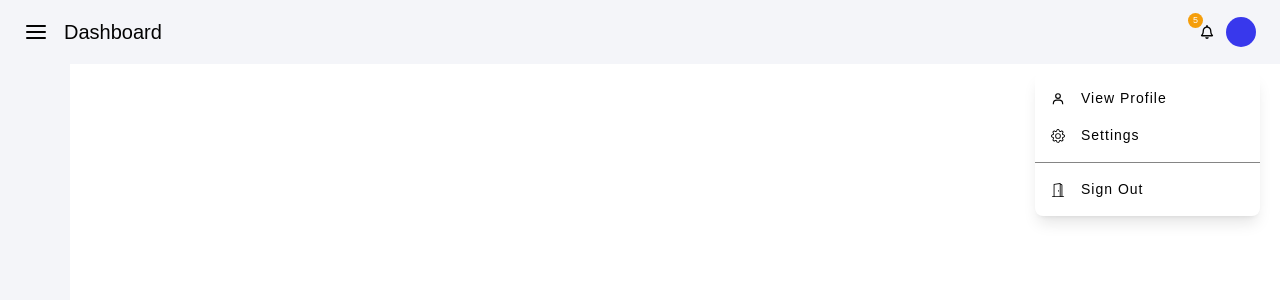
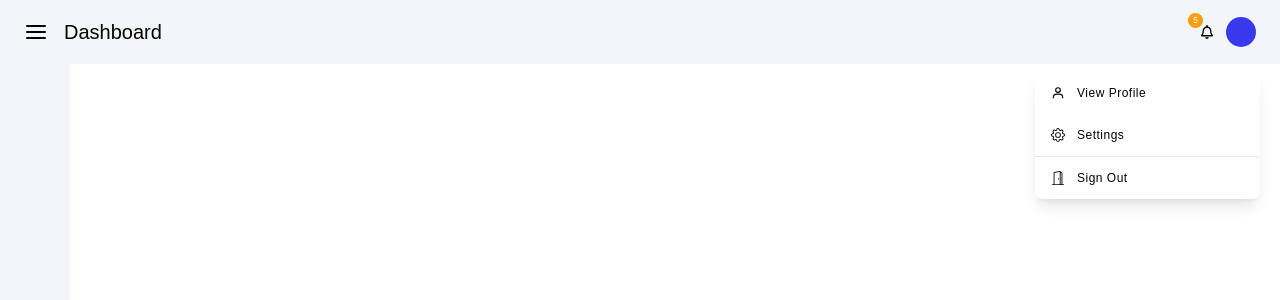
Before and after one commit to STT-WASTUKANCANA/ERP-Wastu-Digital, a Next.js app in the folder frontend/: page /workspace/overview in a window 1280 px wide. Both pictures are taken after a click on the element 1241 px from the left and 32 px from the top of the page. Shown: the top 300 px of the page. Built offline with nearby package versions, Linux system fonts and the light colour scheme.

Commit message:
refactor(profile-dropdown): adjust font, icon size and add thin border above sign out

```diff
--- a/frontend/package.json
+++ b/frontend/package.json
@@ -32,5 +32,5 @@
   "keywords": [],
   "author": "",
   "license": "ISC",
-  "type": "commonjs"
+  "type": "module"
 }
--- a/frontend/src/components/segments/ProfileDropdown.tsx
+++ b/frontend/src/components/segments/ProfileDropdown.tsx
@@ -6,20 +6,42 @@ import { Button } from '../ui/button'
 
 export const ProfileDropdown = () => {
         return (
-                <Dropdown position={`top-18 ${scrollY > 0 ? 'right-7' : 'right-5'} `} padding="p-0" backgroundColor="bg-background" textColor="text-light" shadow="shadow-lg">
-                        <Button size="w-full" color="" className="flex items-center gap-4 text-[14px] text-light px-4 py-4">
+                <Dropdown
+                        position={`top-18 ${scrollY > 0 ? 'right-7' : 'right-5'}`}
+                        padding="p-0"
+                        backgroundColor="bg-background"
+                        textColor="text-light"
+                        shadow="shadow-lg"
+                >
+                        <div className="flex flex-col">
+                                <Button
+                                        size="w-full"
+                                        color=""
+                                        className="flex items-center gap-3 text-[12px] text-light px-4 py-3 hover:bg-secondary/10 transition-colors"
+                                >
                                         <BiUser className="w-[14px] h-[14px]" />
-                                <span className="tracking-[1px]">View Profile</span>
+                                        <span className="tracking-[0.5px]">View Profile</span>
                                 </Button>
-                        <Button size="w-full" color="" className="flex items-center gap-4 text-[14px] text-light px-4 pb-4">
+
+                                <Button
+                                        size="w-full"
+                                        color=""
+                                        className="flex items-center gap-3 text-[12px] text-light px-4 py-3 hover:bg-secondary/10 transition-colors"
+                                >
                                         <BsGear className="w-[14px] h-[14px]" />
-                                <span className="tracking-[1px]">Settings</span>
+                                        <span className="tracking-[0.5px]">Settings</span>
                                 </Button>
-                        <hr className="border-t-1 border-secondary" />
-                        <Button size="w-full" color="" className="flex items-center gap-4 text-[14px] text-light p-4">
+
+                                <Button
+                                        size="w-full"
+                                        color=""
+                                        rounded=""
+                                        className="flex items-center gap-3 text-[12px] text-light px-4 py-3 border-t border-secondary/20 hover:bg-red-500/10 transition-colors"
+                                >
                                         <BsDoorOpen className="w-[14px] h-[14px]" />
-                                <span className="tracking-[1px]">Sign Out</span>
+                                        <span className="tracking-[0.5px]">Sign Out</span>
                                 </Button>
+                        </div>
                 </Dropdown>
         )
 }
```
Lines whose indentation alone changed are shown as unchanged.
